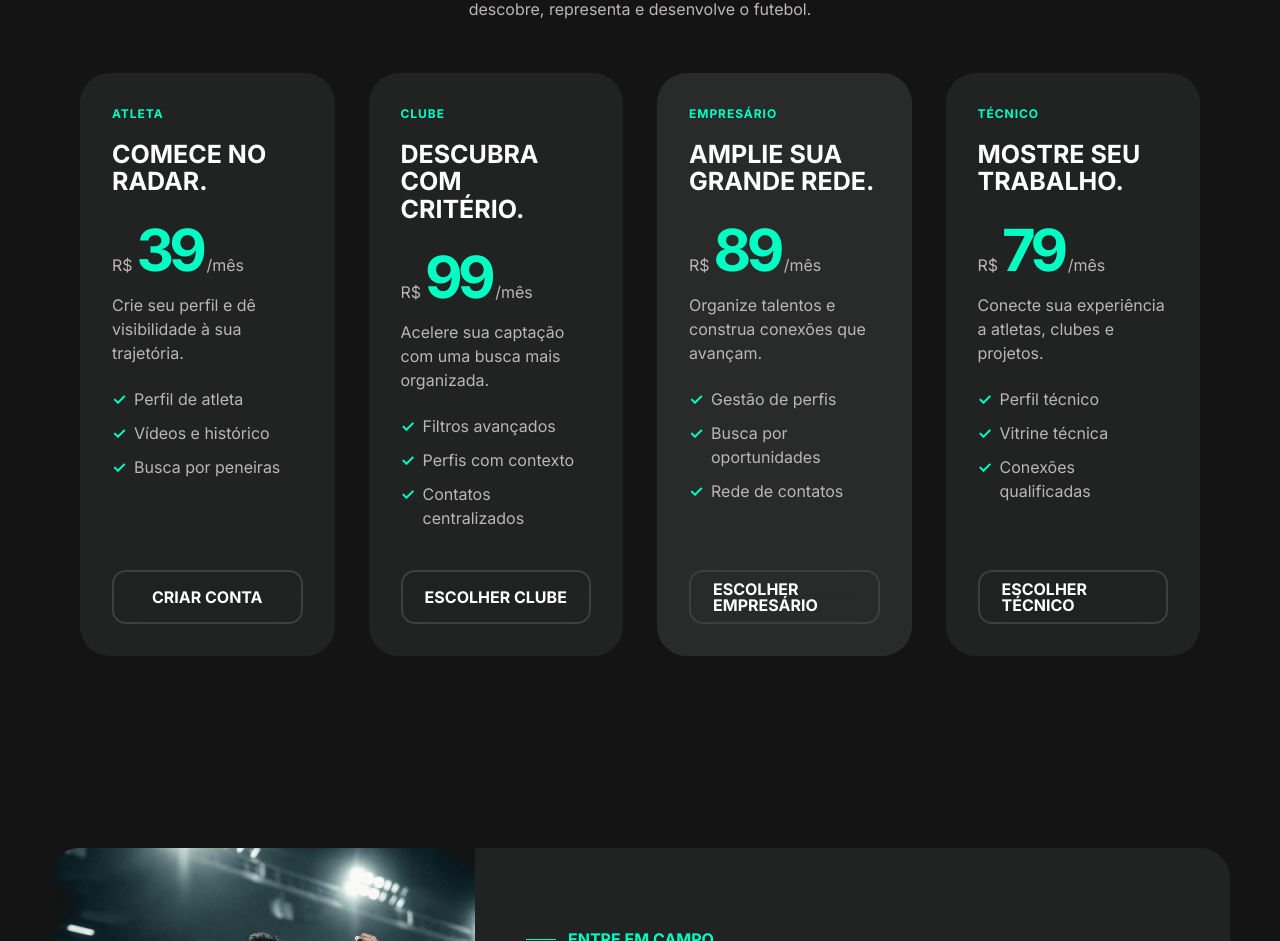
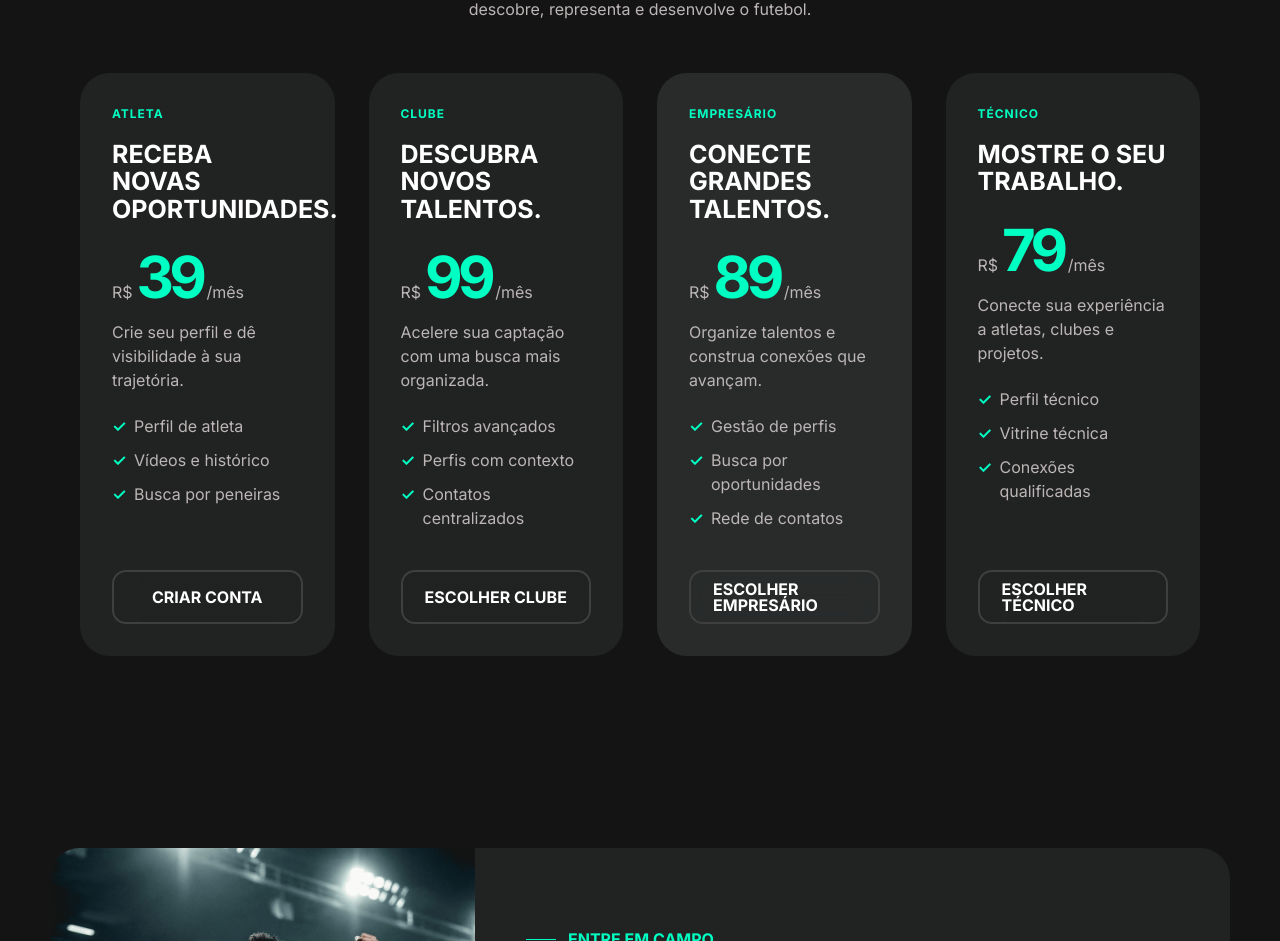
Before and after one commit to GFepipy/scoutfy-nova-homepage, a Next.js app: page / in a window 1280 px wide. Shown: the part 6192-7133 px from the top of the page. Built offline with nearby package versions, Linux system fonts and the light colour scheme.

Commit message:
Update pricing plan headlines

```diff
--- a/app/page.tsx
+++ b/app/page.tsx
@@ -422,7 +422,7 @@ export default function Home() {
           <div className="plans-grid">
             <article className="plan-card">
               <p className="plan-label">Atleta</p>
-              <h3>Comece no radar.</h3>
+              <h3>Receba novas oportunidades.</h3>
               <p className="plan-price"><span>R$</span><b>39</b><small>/mês</small></p>
               <p className="plan-description">Crie seu perfil e dê visibilidade à sua trajetória.</p>
               <ul>
@@ -434,7 +434,7 @@ export default function Home() {
             </article>
             <article className="plan-card">
               <p className="plan-label">Clube</p>
-              <h3>Descubra com critério.</h3>
+              <h3>Descubra novos talentos.</h3>
               <p className="plan-price"><span>R$</span><b>99</b><small>/mês</small></p>
               <p className="plan-description">Acelere sua captação com uma busca mais organizada.</p>
               <ul>
@@ -446,7 +446,7 @@ export default function Home() {
             </article>
             <article className="plan-card is-featured">
               <p className="plan-label">Empresário</p>
-              <h3>Amplie sua grande rede.</h3>
+              <h3>Conecte grandes talentos.</h3>
               <p className="plan-price"><span>R$</span><b>89</b><small>/mês</small></p>
               <p className="plan-description">Organize talentos e construa conexões que avançam.</p>
               <ul>
@@ -458,7 +458,7 @@ export default function Home() {
             </article>
             <article className="plan-card">
               <p className="plan-label">Técnico</p>
-              <h3>Mostre seu trabalho.</h3>
+              <h3>Mostre o seu trabalho.</h3>
               <p className="plan-price"><span>R$</span><b>79</b><small>/mês</small></p>
               <p className="plan-description">Conecte sua experiência a atletas, clubes e projetos.</p>
               <ul>
```
